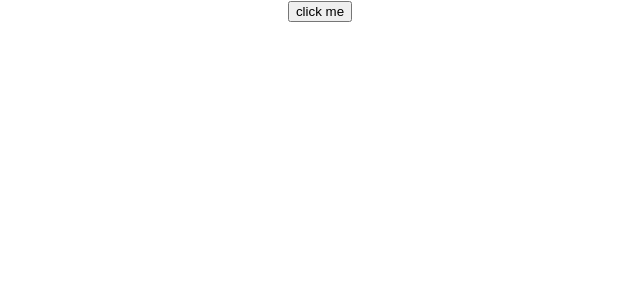
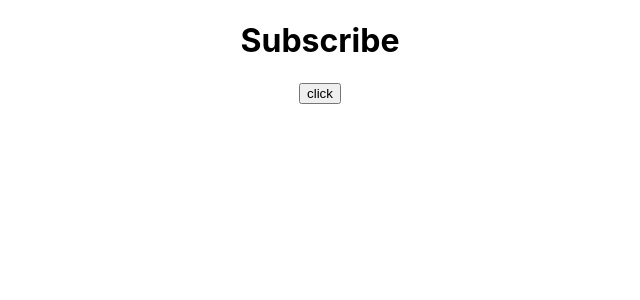
Before and after one commit to alxSoftware2024/React, a React (Create React App) app in the folder my-first-app/: page / in a window 1280 px wide. Shown: the top 300 px of the page, without its empty margins (320-960 px from the left). Built offline with nearby package versions, Linux system fonts and the light colour scheme.

Commit message:
Change state using bind(this)

```diff
--- a/my-first-app/src/App.js
+++ b/my-first-app/src/App.js
@@ -3,7 +3,7 @@ import Hi from './componet/classComponet';
 import Fullname  from './componet/props';
 import EventFunction from './componet/EventFunction'
 import Event_on_class from './componet/Event_on_class'
-
+import State from './componet/State'
 import './App.css';
 function App() {
   return (
@@ -17,7 +17,8 @@ function App() {
      <Fullname name="KENA"/>
      //<EventFunction/>
  */}
- <Event_on_class/>
+ {/* <Event_on_class/> */}
+ <State />
     </div>
   );
 }
--- /dev/null
+++ b/my-first-app/src/componet/State.js
@@ -0,0 +1,26 @@
+import React, { Component } from 'react'
+
+class State extends Component {
+    constructor(props) {
+      super(props)
+
+      this.state = {
+         msg:"Subscribe"
+      }
+    }
+    Message(){
+        this.setState({
+            msg:"Thank for Subscribe"
+        })
+
+    }
+  render() {
+    return (
+      <div>
+<h1>{this.state.msg}</h1>
+<button onClick={this.Message.bind(this)}>click</button>
+      </div>
+    )
+  }
+}
+export default State;
```
